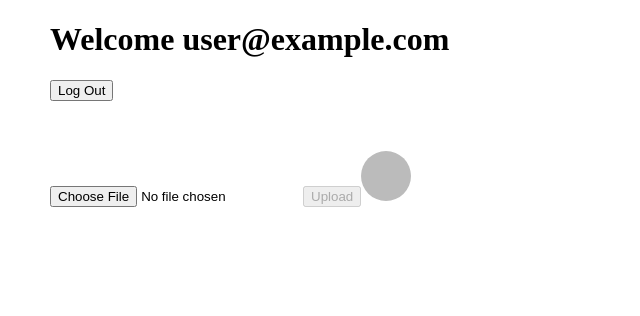
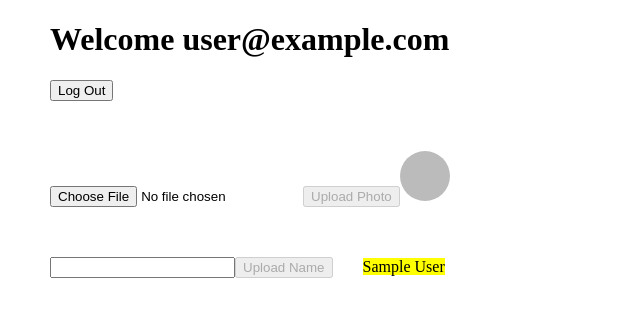
Before and after one commit to Ramil3107/my-pet-project, a React (Create React App) app: page /profile in a window 1280 px wide. Shown: the top 316 px of the page, without its empty margins (0-640 px from the left). Built offline with nearby package versions, Linux system fonts and the light colour scheme; no server answers; sample sign-in values are in the browser's storage.

Commit message:
add change name function

```diff
--- a/src/App.js
+++ b/src/App.js
@@ -49,6 +49,7 @@ function App() {
     onAuthStateChanged(auth, (userAuth) => {
       if (userAuth) {
         dispatch(setUser({
+          displayName: userAuth.displayName,
           photoURL: userAuth.photoURL,
           email: userAuth.email,
           token: userAuth.accessToken,
--- a/src/hooks/useAuth.js
+++ b/src/hooks/useAuth.js
@@ -2,7 +2,7 @@ import { useSelector } from "react-redux";
 
 
 export function useAuth() {
-    const { email, token, id, photoURL } = useSelector(state => state.user)
+    const { email, token, id, photoURL, displayName } = useSelector(state => state.user)
 
     return {
         isAuth: !!email,
@@ -10,5 +10,6 @@ export function useAuth() {
         token,
         id,
         photoURL,
+        displayName,
     }
 }
--- a/src/pages/auth/redux/userSlice.js
+++ b/src/pages/auth/redux/userSlice.js
@@ -7,6 +7,7 @@ const initialState = {
     token: null,
     id: null,
     photoURL: null,
+    displayName: null,
 }
 
 const userSlice = createSlice({
@@ -14,20 +15,24 @@ const userSlice = createSlice({
     initialState,
     reducers: {
         setUser(state, action) {
+            state.displayName = action.payload.displayName;
             state.photoURL = action.payload.photoURL;
             state.email = action.payload.email;
             state.token = action.payload.token;
             state.id = action.payload.id;
         },
         removeUser(state) {
+            state.displayName = null
             state.photoURL = null;
             state.email = null;
             state.token = null;
             state.id = null;
         },
         setPhotoUrl(state, action) {
-            console.log(action.payload)
             state.photoURL = action.payload
+        },
+        setDisplayName(state, action) {
+            state.displayName = action.payload
         }
     }
 })
@@ -35,4 +40,4 @@ const userSlice = createSlice({
 
 
 export default userSlice.reducer
-export const { setUser, removeUser, setPhotoUrl } = userSlice.actions
+export const { setUser, removeUser, setPhotoUrl, setDisplayName } = userSlice.actions
--- a/src/pages/profile/Profile.js
+++ b/src/pages/profile/Profile.js
@@ -3,19 +3,20 @@ import { getDownloadURL, getStorage, ref, uploadBytes } from "firebase/storage"
 import { useState } from "react"
 import { useDispatch } from "react-redux"
 import { useAuth } from "../../hooks/useAuth"
-import { removeUser, setPhotoUrl } from "../auth/redux/userSlice"
+import { removeUser, setDisplayName, setPhotoUrl } from "../auth/redux/userSlice"
 import defaultAvatar from "../../assets/defaultAvatar.png"
 
 
 
 
 const Profile = () => {
-    const { email, id, photoURL } = useAuth()
+    const { email, id, photoURL, displayName } = useAuth()
     const { currentUser } = getAuth()
     const auth = getAuth()
     const storage = getStorage()
     const dispatch = useDispatch()
     const [photo, setPhoto] = useState(null)
+    const [name, setName] = useState("")
 
     const browseFileHandler = (e) => {
         setPhoto(e.target.files[0])
@@ -26,16 +27,21 @@ const Profile = () => {
         auth.signOut()
     }
 
-    const upload = async (file, userId) => {
+    const uploadPhoto = async (file, userId) => {
         const fileRef = ref(storage, userId + ".png");
         const snapshot = await uploadBytes(fileRef, file)
         const photoURL = await getDownloadURL(fileRef)
-
-        const profileUpdated = await updateProfile(currentUser, { photoURL: photoURL })
-
+        const photoUpdate = await updateProfile(currentUser, { photoURL: photoURL })
         dispatch(setPhotoUrl(currentUser.photoURL))
 
         alert("Uploaded file!")
+    }
+
+    const uploadName = async (name) => {
+        const nameUpdate = await updateProfile(currentUser, { displayName: name })
+        dispatch(setDisplayName(currentUser.displayName))
+
+        alert("Name Changed!")
     }
 
     return (
@@ -44,13 +50,18 @@ const Profile = () => {
             <button onClick={logoutHandler}>Log Out</button>
             <div style={{ marginTop: 50 }}>
                 <input type="file" onChange={browseFileHandler} />
-                <button disabled={!photo} onClick={() => upload(photo, id)}>Upload</button>
+                <button disabled={!photo} onClick={() => uploadPhoto(photo, id)}>Upload Photo</button>
                 <img
                     style={{ borderRadius: "100%", width: 50, height: 50 }}
                     alt="avatar"
                     src={photoURL ? photoURL : defaultAvatar}
                 />
             </div>
+            <div style={{ marginTop: 50 }}>
+                <input type="text" value={name} onChange={(e) => setName(e.target.value)} />
+                <button disabled={!name} onClick={() => uploadName(name)}>Upload Name</button>
+                <mark style={{marginLeft:30}}>{displayName ? displayName : "Set your name"}</mark>
+            </div>
         </div>
     )
 }
```
